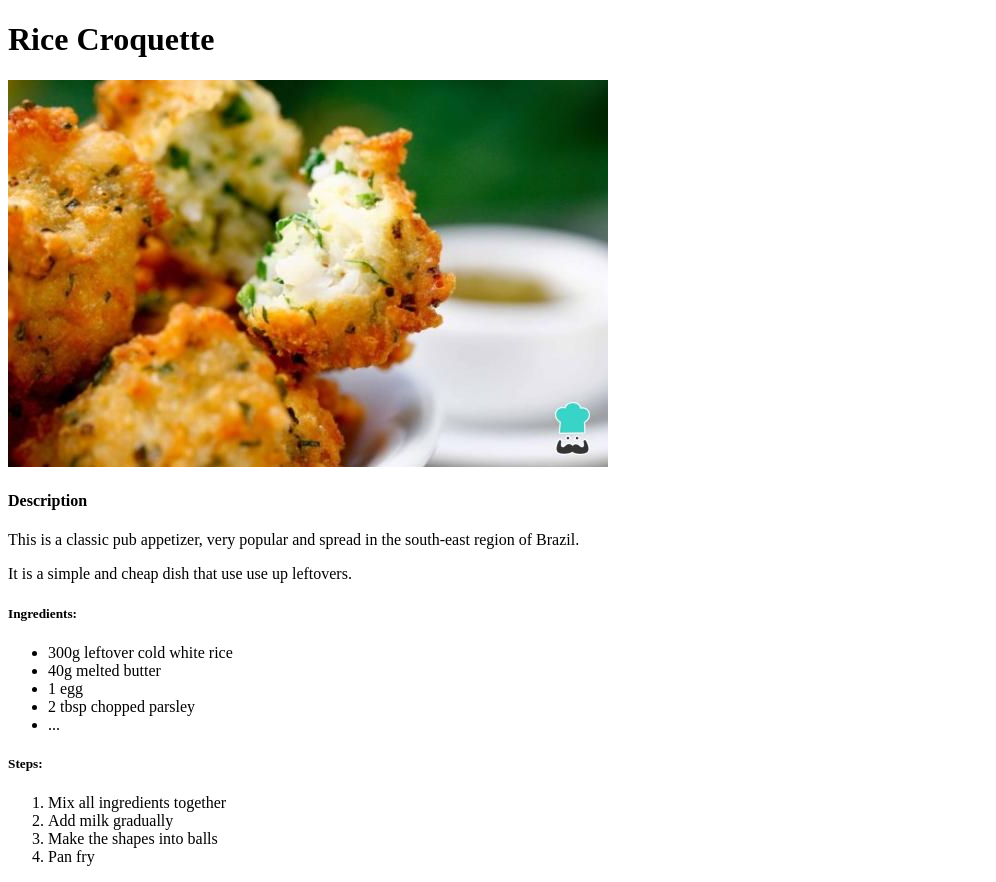
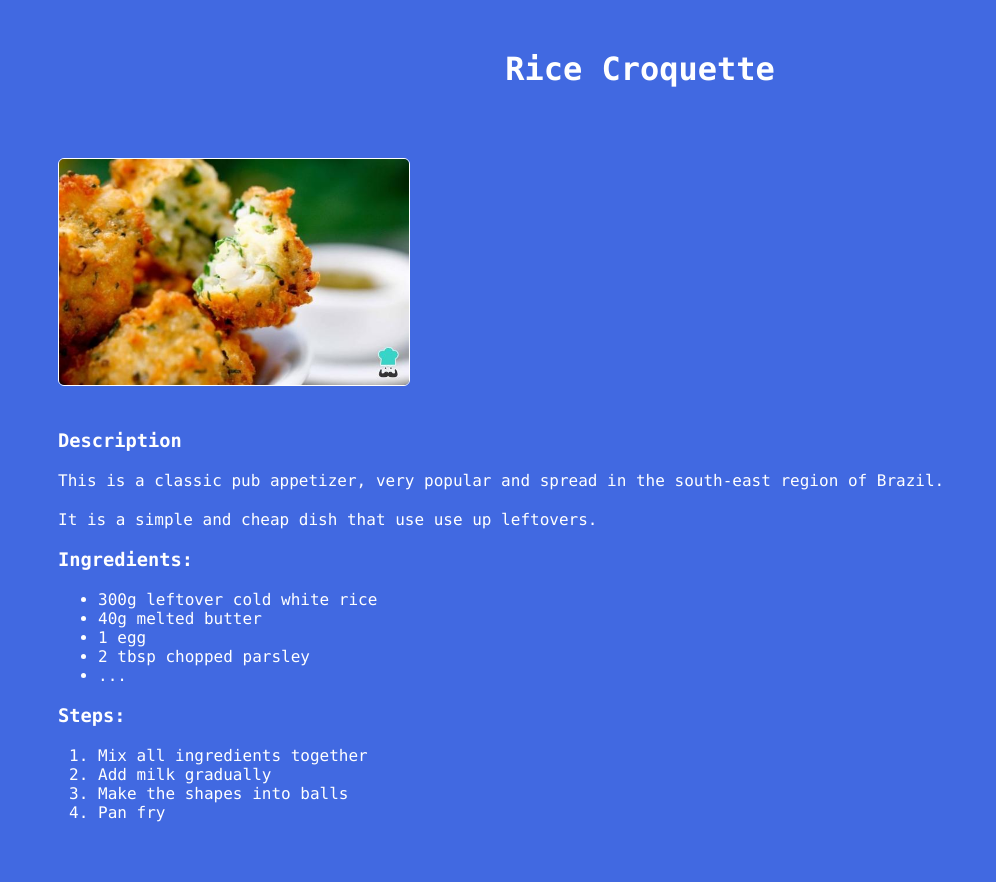
Before and after one commit to IFuhrmann22/odin-recipes, a plain HTML site: page recipes/rice-croquette.html in a window 1280 px wide. Shown: the whole page, without its empty margins (0-996 px from the left). After the commit the page ends 842 px from the top, so only its background shows below. Drawn offline with Linux system fonts and the light colour scheme.

Commit message:
Update all and add style

```diff
--- a/recipes/rice-croquette.html
+++ b/recipes/rice-croquette.html
@@ -3,14 +3,15 @@
   <head>
     <meta charset="utf-8">
     <title></title>
+    <link rel="stylesheet" href="../style.css">
   </head>
   <body>
     <h1>Rice Croquette</h1>
-    <img src="bolinho_de_arroz.jpg"rice croquette">
-    <h4>Description</h4>
+    <img src="bolinho_de_arroz.jpg" class="image" alt="rice croquette">
+    <h3>Description</h3>
     <p>This is a classic pub appetizer, very popular and spread in the south-east region of Brazil.</p>
     <p>It is a simple and cheap dish that use use up leftovers.</p>
-    <h5>Ingredients:</h5>
+    <h3>Ingredients:</h3>
     <ul>
       <li>300g leftover cold white rice</li>
       <li>40g melted butter</li>
@@ -18,7 +19,7 @@
       <li>2 tbsp chopped parsley</li>
       <li>...</li>
     </ul>
-    <h5>Steps:</h5>
+    <h3>Steps:</h3>
     <ol>
       <li>Mix all ingredients together</li>
       <li>Add milk gradually</li>
--- /dev/null
+++ b/style.css
@@ -0,0 +1,23 @@
+* {
+    background-color: #4169E1;
+    color: white;
+    font-family: "Lucida Console", sans-serif;
+}
+
+h1 {
+    text-align: center;
+    margin: 50px auto;
+}
+
+.image {
+    width: 350px;
+    height: auto;
+    line-height: 2;
+    border: 1px solid white;
+    border-radius: 6px;
+    margin: 20px 50px;
+}
+
+h3, p, ul, ol {
+    margin: 20px 50px;
+}
```
Also changed, not shown: index.html (+1 -0 lines), recipes/brigadeiro.html (+5 -4 lines), recipes/churros.html (+5 -4 lines).
